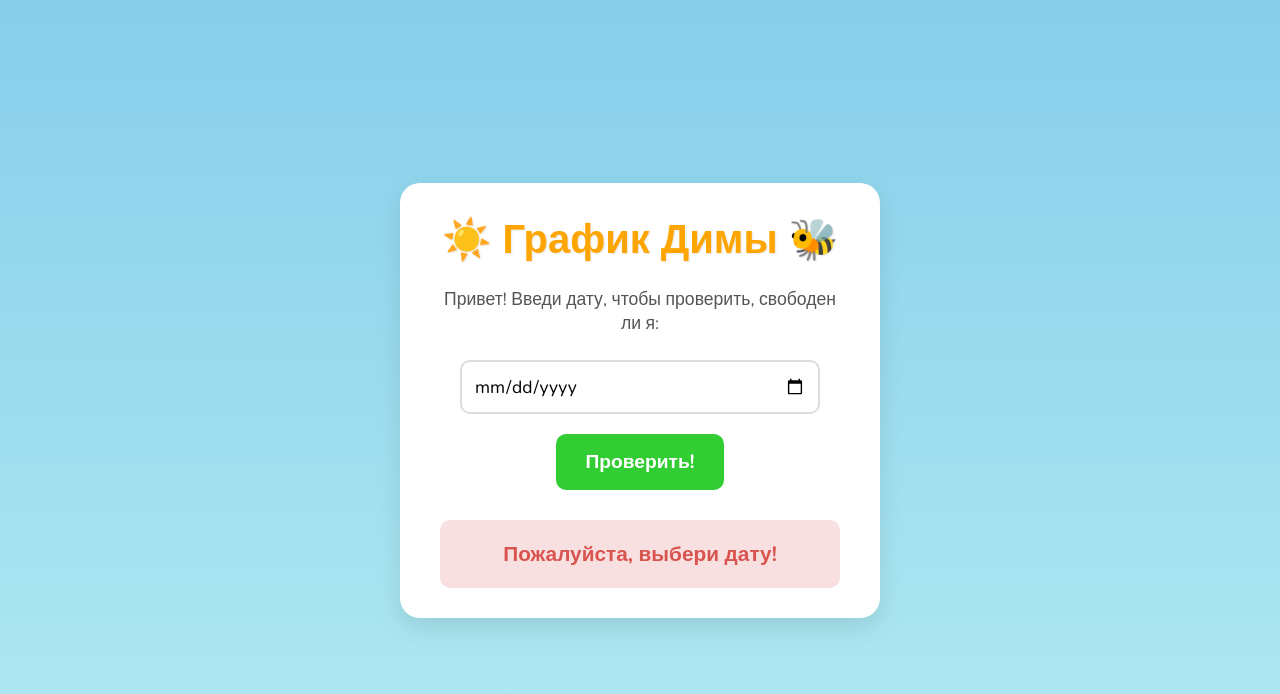
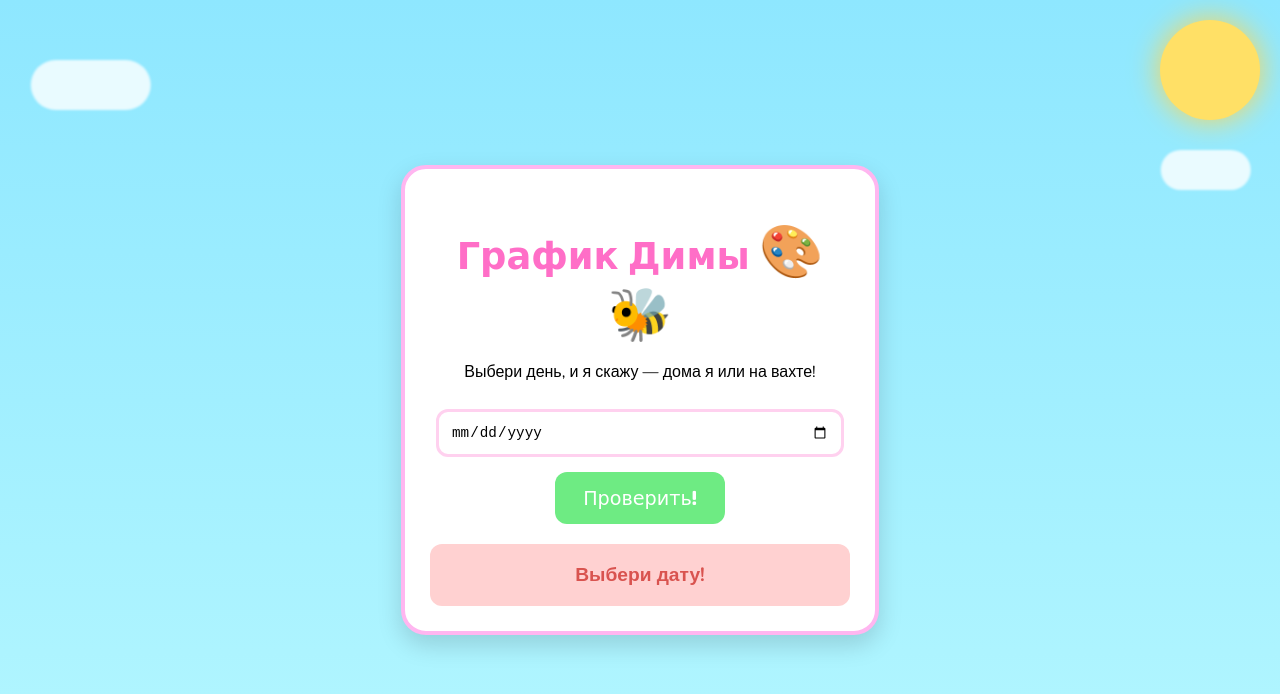
Before and after one commit to WinFer31/grafik, a plain HTML site: page index.html in a window 1280 px wide. Both pictures are taken after a click on the button "Проверить!". Drawn offline with nearby package versions, Linux system fonts and the light colour scheme.

Commit message:
Update index.html
Version 2.0

```diff
--- a/index.html
+++ b/index.html
@@ -3,115 +3,126 @@
 <head>
     <meta charset="UTF-8">
     <meta name="viewport" content="width=device-width, initial-scale=1.0">
-    <title>График Работы Димы</title>
-    <link href="https://fonts.googleapis.com/css2?family=Nunito:wght@400;700&display=swap" rel="stylesheet">
+    <title>График Димы</title>
+    <link href="https://fonts.googleapis.com/css2?family=Fredoka+One&family=Nunito:wght@400;700&display=swap" rel="stylesheet">
 
     <style>
-        /* Весь дизайн (CSS) будет прямо здесь */
+        body {
+            margin: 0;
+            padding: 0;
+            background: linear-gradient(to bottom, #8EE7FF, #B4F7FF);
+            font-family: 'Nunito', sans-serif;
+            display: flex;
+            justify-content: center;
+            align-items: center;
+            min-height: 100vh;
+            overflow-x: hidden;
+        }
 
-        /* Стили, вдохновленные вашей картинкой */
-        body {
-            font-family: 'Nunito', sans-serif;
-            /* Градиент неба */
-            background: linear-gradient(to bottom, #87CEEB 0%, #B2EBF2 100%);
-            display: grid;
-            place-items: center;
-            min-height: 100vh;
-            margin: 0;
-            padding: 20px;
-            box-sizing: border-box;
+        .cloud {
+            position: absolute;
+            background: white;
+            border-radius: 50px;
+            filter: blur(1px);
+            opacity: 0.8;
+            animation: float 10s infinite ease-in-out;
+        }
+
+        @keyframes float {
+            0% { transform: translateX(0); }
+            50% { transform: translateX(30px); }
+            100% { transform: translateX(0); }
+        }
+
+        .sun {
+            position: absolute;
+            top: 20px;
+            right: 20px;
+            width: 100px;
+            height: 100px;
+            background: #FFE066;
+            border-radius: 50%;
+            box-shadow: 0 0 30px #FFD54F;
         }
 
         .container {
-            background: #ffffff;
-            padding: 30px 40px;
-            border-radius: 20px;
-            /* Тень, как на блоках с картинки */
-            box-shadow: 0 10px 25px rgba(0, 0, 0, 0.1);
+            background: #fff;
+            padding: 25px;
+            border-radius: 25px;
+            width: 90%;
+            max-width: 420px;
             text-align: center;
-            max-width: 400px;
-            width: 100%;
+            box-shadow: 0 10px 25px rgba(0,0,0,0.15);
+            border: 4px solid #FFB6F0;
         }
 
         h1 {
-            /* Яркий "солнечный" оранжевый цвет */
-            color: #FFA500;
-            font-size: 2.5em; /* 2.5em = 40px, если базовый 16px */
-            text-shadow: 1px 1px 2px rgba(0,0,0,0.1);
-            margin-top: 0;
-            margin-bottom: 20px;
+            font-family: 'Fredoka One', cursive;
+            font-size: 2.3em;
+            color: #FF6EC7;
+            text-shadow: 2px 2px 0 #FFFFFF;
+            margin-bottom: 10px;
         }
 
-        p {
-            color: #555;
-            font-size: 1.1em;
-            margin-bottom: 25px;
+        .emoji {
+            font-size: 1.4em;
         }
 
-        /* Стилизуем инпут даты */
         input[type="date"] {
             width: 90%;
             padding: 12px;
-            font-family: 'Nunito', sans-serif;
             font-size: 1.1em;
-            border: 2px solid #ddd;
-            border-radius: 10px;
-            margin-bottom: 20px;
-            box-sizing: border-box; /* Чтобы padding не ломал ширину */
+            border-radius: 12px;
+            border: 3px solid #FFD1EF;
+            margin-top: 10px;
         }
 
-        /* Стилизуем кнопку */
         button {
-            background-color: #32CD32; /* Ярко-зеленый */
-            color: white;
-            font-family: 'Nunito', sans-serif;
+            margin-top: 15px;
+            background: #6EEB83;
+            color: #fff;
+            padding: 14px 28px;
             font-size: 1.2em;
-            font-weight: 700;
             border: none;
-            padding: 15px 30px;
-            border-radius: 10px;
+            border-radius: 12px;
+            font-family: 'Fredoka One', cursive;
             cursor: pointer;
-            transition: background-color 0.3s ease, transform 0.1s ease;
+            transition: 0.3s;
         }
 
         button:hover {
-            background-color: #28a745; /* Чуть темнее при наведении */
+            background: #4CD96C;
+            transform: scale(1.05);
         }
 
-        button:active {
-            transform: scale(0.98); /* Эффект нажатия */
-        }
-
-        /* Зона для результата */
         #result {
-            margin-top: 30px;
-            padding: 20px;
-            border-radius: 10px;
-            font-size: 1.3em;
+            margin-top: 20px;
+            padding: 18px;
+            border-radius: 12px;
+            font-size: 1.2em;
             font-weight: 700;
-            /* Скрыт по умолчанию, будет появляться */
             display: none;
         }
 
-        /* Классы, которые мы будем добавлять через JS */
         .free {
-            background: #E0F8E0; /* Светло-зеленый фон */
-            color: #28a745;      /* Темно-зеленый текст */
-            display: block !important;
+            background: #C7FFCE;
+            color: #2E8B57;
         }
 
         .busy {
-            background: #F8E0E0; /* Светло-красный фон */
-            color: #d9534f;      /* Темно-красный текст */
-            display: block !important;
+            background: #FFD1D1;
+            color: #D9534F;
         }
     </style>
 </head>
 <body>
+    <div class="sun"></div>
+    <div class="cloud" style="width:120px;height:50px;top:60px;left:20px;"></div>
+    <div class="cloud" style="width:90px;height:40px;top:150px;right:40px;"></div>
 
     <div class="container">
-        <h1>☀️ График Димы 🐝</h1>
-        <p>Привет! Введи дату, чтобы проверить, свободен ли я:</p>
+        <h1>График Димы <span class="emoji">🎨🐝</span></h1>
+        <p>Выбери день, и я скажу — дома я или на вахте!</p>
 
         <input type="date" id="date-input">
         <button onclick="checkDate()">Проверить!</button>
@@ -120,111 +131,78 @@
     </div>
 
     <script>
-        // Вся логика (JavaScript) будет прямо здесь
+        const START_YEAR = 2026;
 
-        // --- ❗️ ВАЖНО: НАСТРОЙКА ГРАФИКА ---
-        // Поставьте тот год, в котором 12 января у вас НАЧАЛАСЬ первая вахта
-        const START_YEAR = 2026;
-        // ---
+        const first_shift_start = new Date(Date.UTC(START_YEAR, 0, 12));
 
-        // --- ЛОГИКА РАСЧЕТА (порт с Python) ---
-
-        // JS работает с датами немного иначе. Мы будем использовать UTC
-        // для избежания проблем с часовыми поясами.
-        // Месяцы в JS считаются с 0 (Январь = 0, Февраль = 1...)
-
-        const first_shift_start = new Date(Date.UTC(START_YEAR, 0, 12)); // 12 Января
-
-        // Функция для добавления дней к дате (возвращает новую дату)
         function addDays(date, days) {
             const result = new Date(date);
             result.setUTCDate(result.getUTCDate() + days);
             return result;
         }
 
-        // Функция для расчета разницы в днях
         function getDaysDiff(date1, date2) {
-            const oneDay = 1000 * 60 * 60 * 24; // мс в одном дне
-            // Мы отсекаем время, используя .getTime()
+            const oneDay = 1000 * 60 * 60 * 24;
             const diffMs = date2.getTime() - date1.getTime();
             return Math.floor(diffMs / oneDay);
         }
 
-        // 1. Определяем ключевые даты
         const first_shift_duration = 14;
         const first_break_duration = 21;
 
-        // Дата окончания первой вахты (и начала первого отдыха)
-        const first_shift_end = addDays(first_shift_start, first_shift_duration); // 26 Января
+        const first_shift_end = addDays(first_shift_start, first_shift_duration);
+        const normal_cycle_start = addDays(first_shift_end, first_break_duration);
 
-        // Дата окончания первого отдыха (и начала нормального графика)
-        const normal_cycle_start = addDays(first_shift_end, first_break_duration); // 16 Февраля
-
-        // 2. Параметры нормального цикла (28/28)
         const normal_shift_days = 28;
         const normal_break_days = 28;
-        const normal_total_cycle_days = normal_shift_days + normal_break_days; // 56 дней
+        const normal_total_cycle_days = 56;
 
         function getDimaStatus(targetDate) {
-            // 0. Проверка: Дата до начала первой вахты
             if (targetDate < first_shift_start) {
-                return { status: "free", text: "Я еще не начал работать по этому графику (до 12.01)" };
+                return { status: "free", text: "Ещё дома! График начнётся 12 января 🌟" };
             }
 
-            // 1. Проверка: Первая вахта (14 дней)
             if (targetDate < first_shift_end) {
                 const days_in = getDaysDiff(first_shift_start, targetDate) + 1;
-                return { status: "busy", text: `Я НА ВАХТЕ (Первая вахта, ${days_in}-й день)` };
+                return { status: "busy", text: `Первая вахта! Сегодня ${days_in}-й день 👷‍♂️` };
             }
 
-            // 2. Проверка: Первый отдых (21 день)
             if (targetDate < normal_cycle_start) {
                 const days_in = getDaysDiff(first_shift_end, targetDate) + 1;
-                return { status: "free", text: `Я ДОМА! (Первый отдых, ${days_in}-й день)` };
+                return { status: "free", text: `Первый отдых! Дома уже ${days_in} дней 🏡` };
             }
 
-            // 3. Проверка: Нормальный график (28/28)
-            const days_since_normal_cycle_start = getDaysDiff(normal_cycle_start, targetDate);
-            const day_in_cycle = days_since_normal_cycle_start % normal_total_cycle_days;
+            const days_since_start = getDaysDiff(normal_cycle_start, targetDate);
+            const day_in_cycle = days_since_start % normal_total_cycle_days;
 
             if (day_in_cycle < normal_shift_days) {
-                // Если день в цикле 0-27, это работа
                 const day_num = day_in_cycle + 1;
-                return { status: "busy", text: `Я НА ВАХТЕ (График 28/28, ${day_num}-й день)` };
+                return { status: "busy", text: `На вахте! ${day_num}-й день по графику 28/28 🚧` };
             } else {
-                // Если день в цикле 28-55, это отдых
                 const day_num = day_in_cycle - normal_shift_days + 1;
-                return { status: "free", text: `Я ДОМА! (График 28/28, ${day_num}-й день отдыха)` };
+                return { status: "free", text: `Дома! Отдых ${day_num}-й день 😊` };
             }
         }
 
-        // --- Главная функция, которую вызывает кнопка ---
+        function checkDate() {
+            const input = document.getElementById('date-input');
+            const result = document.getElementById('result');
 
-        function checkDate() {
-            const dateInputElement = document.getElementById('date-input');
-            const resultElement = document.getElementById('result');
-
-            if (!dateInputElement.value) {
-                // Если дата не выбрана
-                resultElement.textContent = "Пожалуйста, выбери дату!";
-                resultElement.className = 'busy'; // Используем красный стиль для ошибки
-                resultElement.style.display = 'block';
+            if (!input.value) {
+                result.textContent = "Выбери дату!";
+                result.className = "busy";
+                result.style.display = "block";
                 return;
             }
 
-            // Преобразуем строку 'YYYY-MM-DD' в объект Date в UTC
-            const dateParts = dateInputElement.value.split('-').map(part => parseInt(part, 10));
-            // new Date(Date.UTC(год, месяц-1, день))
-            const targetDate = new Date(Date.UTC(dateParts[0], dateParts[1] - 1, dateParts[2]));
+            const parts = input.value.split('-').map(Number);
+            const targetDate = new Date(Date.UTC(parts[0], parts[1] - 1, parts[2]));
 
-            const result = getDimaStatus(targetDate);
-
-            // Показываем результат
-            resultElement.textContent = result.text;
-            // Меняем класс для смены цвета
-            resultElement.className = result.status; // 'free' или 'busy'
+            const res = getDimaStatus(targetDate);
+            result.textContent = res.text;
+            result.className = res.status;
+            result.style.display = "block";
         }
-
     </script>
 </body>
 </html>
```
